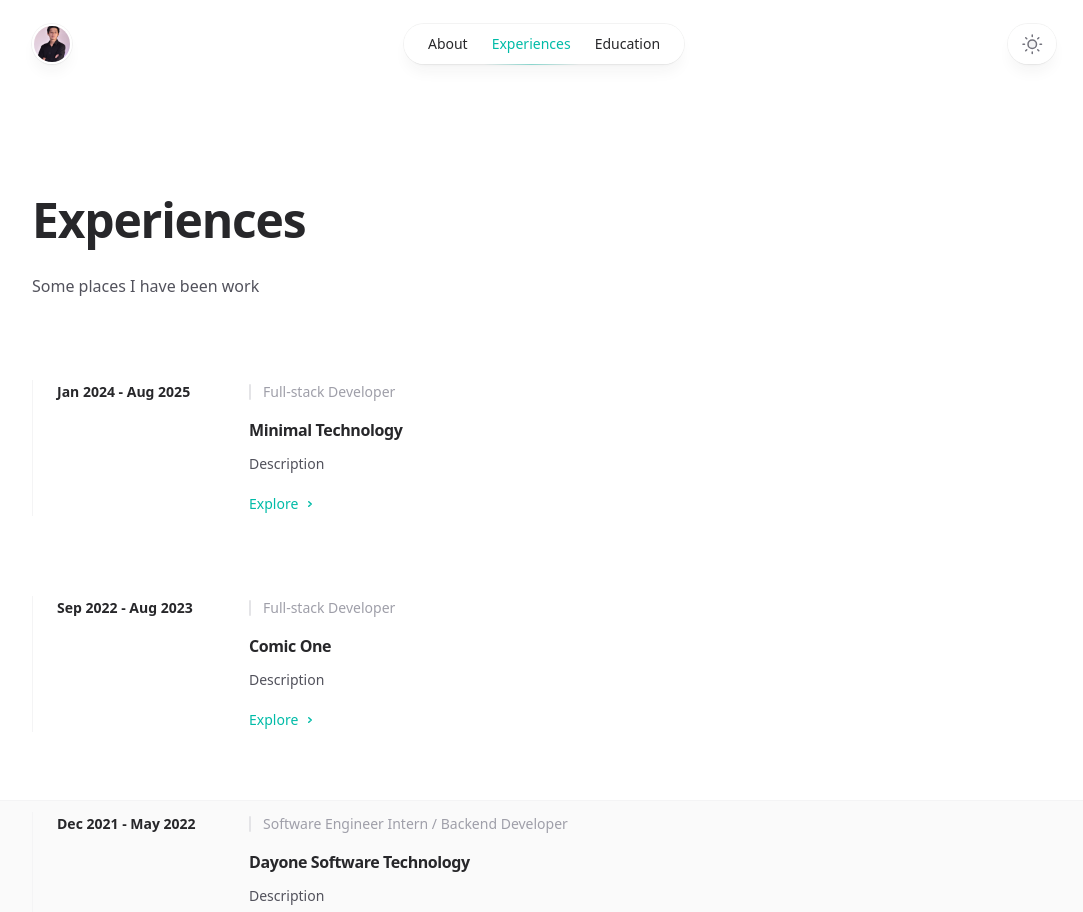
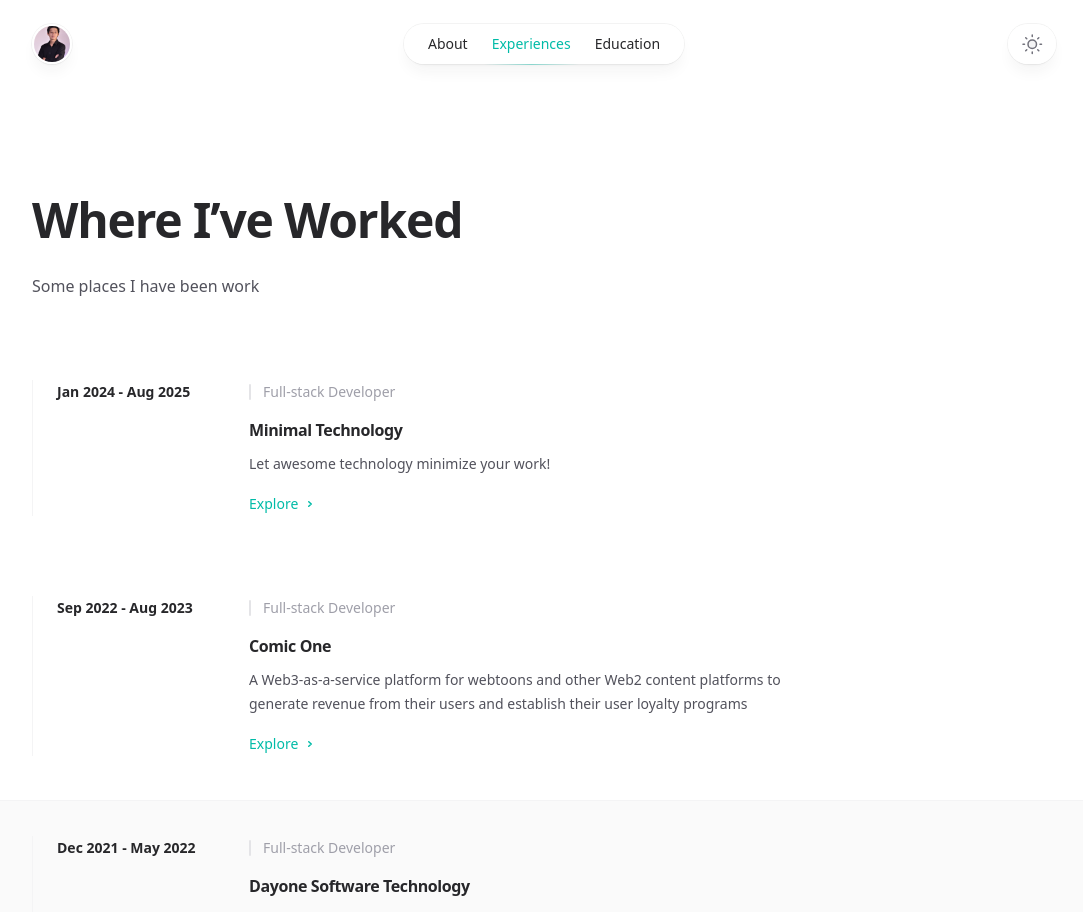
Before and after one commit to haicao2805/minimal-portfolio, a Next.js app: page /experiences in a window 1280 px wide. Shown: the top 912 px of the page, without its empty margins (96-1179 px from the left). Built offline with nearby package versions, Linux system fonts and the light colour scheme.

Commit message:
update: exp

```diff
--- a/src/app/education/page.tsx
+++ b/src/app/education/page.tsx
@@ -30,12 +30,10 @@ function Appearance({
 }) {
   return (
     <Card as="article">
-      <Card.Title as="h3" href={href}>
-        {title}
-      </Card.Title>
+      <Card.Title>{title}</Card.Title>
       <Card.Eyebrow decorate>{role}</Card.Eyebrow>
       <Card.Description>{description}</Card.Description>
-      <Card.Cta>{cta}</Card.Cta>
+      <Card.CallToAction href={href}>{cta}</Card.CallToAction>
     </Card>
   );
 }
@@ -51,7 +49,7 @@ export default function Education() {
       <div className="space-y-20">
         <ExperienceSection title="Jan 2024 - Aug 2025">
           <Appearance
-            href="https://minimaltek.com/"
+            href="https://daihoc.fpt.edu.vn/en/"
             title="FPT Ho Chi Minh University"
             description="Description"
             role="Software Engineering"
--- /dev/null
+++ b/src/app/experiences/components/Section.tsx
@@ -0,0 +1,13 @@
+import { Section as CommonSection } from "@/components/Section";
+
+interface IProps extends React.ComponentPropsWithoutRef<typeof CommonSection> {}
+
+export const Section: React.FC<IProps> = (props) => {
+  const { children, ...rest } = props;
+
+  return (
+    <CommonSection {...rest}>
+      <div className="space-y-16">{children}</div>
+    </CommonSection>
+  );
+};
--- /dev/null
+++ b/src/app/experiences/components/SectionDetail.tsx
@@ -0,0 +1,22 @@
+import { Card } from "@/components/Card";
+
+interface IProps {
+  title: string;
+  description: string;
+  role: string;
+  cta: string;
+  href: string;
+}
+
+export const SectionDetail: React.FC<IProps> = (props) => {
+  const { title, description, role, cta, href } = props;
+
+  return (
+    <Card as="article">
+      <Card.Title> {title} </Card.Title>
+      <Card.Eyebrow decorate>{role}</Card.Eyebrow>
+      <Card.Description>{description}</Card.Description>
+      <Card.CallToAction href={href}>{cta}</Card.CallToAction>
+    </Card>
+  );
+};
--- a/src/app/experiences/page.tsx
+++ b/src/app/experiences/page.tsx
@@ -1,83 +1,66 @@
 import { type Metadata } from "next";
 
-import { Card } from "@/components/Card";
-import { Section } from "@/components/Section";
 import { SimpleLayout } from "@/components/SimpleLayout";
-
-function ExperienceSection({
-  children,
-  ...props
-}: React.ComponentPropsWithoutRef<typeof Section>) {
-  return (
-    <Section {...props}>
-      <div className="space-y-16">{children}</div>
-    </Section>
-  );
-}
-
-function Appearance({
-  title,
-  description,
-  role,
-  cta,
-  href,
-}: {
-  title: string;
-  description: string;
-  role: string;
-  cta: string;
-  href: string;
-}) {
-  return (
-    <Card as="article">
-      <Card.Title as="h3" href={href}>
-        {title}
-      </Card.Title>
-      <Card.Eyebrow decorate>{role}</Card.Eyebrow>
-      <Card.Description>{description}</Card.Description>
-      <Card.Cta>{cta}</Card.Cta>
-    </Card>
-  );
-}
+import { Section } from "./components/Section";
+import { SectionDetail } from "./components/SectionDetail";
 
 export const metadata: Metadata = {
   title: "Experiences",
   description: "Hi, I am Cao Chi Hai",
 };
 
+const LAYOUT_TITLE = "Where I’ve Worked";
+const LAYOUT_INTRO = "Some places I have been work";
+
+const experience = [
+  {
+    id: "mt",
+    title: "Minimal Technology",
+    description: "Let awesome technology minimize your work!",
+    role: "Full-stack Developer",
+    cta: "Explore",
+    href: "https://minimaltek.com/",
+    time: "Jan 2024 - Aug 2025",
+  },
+  {
+    id: "comic",
+    title: "Comic One",
+    description:
+      "A Web3-as-a-service platform for webtoons and other Web2 content platforms to generate revenue from their users and establish their user loyalty programs",
+    role: "Full-stack Developer",
+    cta: "Explore",
+    href: "https://comic.one/",
+    time: "Sep 2022 - Aug 2023",
+  },
+  {
+    id: "dayone",
+    title: "Dayone Software Technology",
+    description:
+      "A Web3-as-a-service platform for webtoons and other Web2 content platforms to generate revenue from their users and establish their user loyalty programs",
+    role: "Full-stack Developer",
+    cta: "Explore",
+    href: "https://dayoneteams.com/",
+    time: "Dec 2021 - May 2022",
+  },
+];
+
 export default function Speaking() {
   return (
-    <SimpleLayout title="Experiences" intro="Some places I have been work">
+    <SimpleLayout title={LAYOUT_TITLE} intro={LAYOUT_INTRO}>
       <div className="space-y-20">
-        <ExperienceSection title="Jan 2024 - Aug 2025">
-          <Appearance
-            href="https://minimaltek.com/"
-            title="Minimal Technology"
-            description="Description"
-            role="Full-stack Developer"
-            cta="Explore"
-          />
-        </ExperienceSection>
-
-        <ExperienceSection title="Sep 2022 - Aug 2023">
-          <Appearance
-            href="https://comic.one/"
-            title="Comic One"
-            description="Description"
-            role="Full-stack Developer"
-            cta="Explore"
-          />
-        </ExperienceSection>
-
-        <ExperienceSection title="Dec 2021 - May 2022">
-          <Appearance
-            href="https://dayoneteams.com/"
-            title="Dayone Software Technology"
-            description="Description"
-            role="Software Engineer Intern / Backend Developer"
-            cta="Explore"
-          />
-        </ExperienceSection>
+        {experience.map((exp) => {
+          return (
+            <Section key={exp.id} title={exp.time}>
+              <SectionDetail
+                href={exp.href}
+                title={exp.title}
+                description={exp.description}
+                role={exp.role}
+                cta={exp.cta}
+              />
+            </Section>
+          );
+        })}
       </div>
     </SimpleLayout>
   );
--- a/src/components/Card.tsx
+++ b/src/components/Card.tsx
@@ -1,7 +1,7 @@
-import Link from 'next/link'
-import clsx from 'clsx'
+import Link from "next/link";
+import clsx from "clsx";
 
-function ChevronRightIcon(props: React.ComponentPropsWithoutRef<'svg'>) {
+function ChevronRightIcon(props: React.ComponentPropsWithoutRef<"svg">) {
   return (
     <svg viewBox="0 0 16 16" fill="none" aria-hidden="true" {...props}>
       <path
@@ -11,102 +11,87 @@ function ChevronRightIcon(props: React.ComponentPropsWithoutRef<'svg'>) {
         strokeLinejoin="round"
       />
     </svg>
-  )
+  );
 }
 
-export function Card<T extends React.ElementType = 'div'>({
+export function Card<T extends React.ElementType = "div">({
   as,
   className,
   children,
-}: Omit<React.ComponentPropsWithoutRef<T>, 'as' | 'className'> & {
-  as?: T
-  className?: string
+}: Omit<React.ComponentPropsWithoutRef<T>, "as" | "className"> & {
+  as?: T;
+  className?: string;
 }) {
-  const Component = as ?? 'div'
+  const Component = as ?? "div";
 
   return (
     <Component
-      className={clsx(className, 'group relative flex flex-col items-start')}
+      className={clsx(className, "group relative flex flex-col items-start")}
     >
+      <div className="absolute -inset-x-4 -inset-y-6 z-0 scale-95 bg-zinc-50 opacity-0 transition group-hover:scale-100 group-hover:opacity-100 sm:-inset-x-6 sm:rounded-2xl dark:bg-zinc-800/50" />
       {children}
     </Component>
-  )
+  );
 }
 
-Card.Link = function CardLink({
-  children,
-  ...props
-}: React.ComponentPropsWithoutRef<typeof Link>) {
+Card.Title = function CardTitle({ children }: { children: React.ReactNode }) {
   return (
-    <>
-      <div className="absolute -inset-x-4 -inset-y-6 z-0 scale-95 bg-zinc-50 opacity-0 transition group-hover:scale-100 group-hover:opacity-100 sm:-inset-x-6 sm:rounded-2xl dark:bg-zinc-800/50" />
-      <Link {...props}>
-        <span className="absolute -inset-x-4 -inset-y-6 z-20 sm:-inset-x-6 sm:rounded-2xl" />
-        <span className="relative z-10">{children}</span>
-      </Link>
-    </>
-  )
-}
-
-Card.Title = function CardTitle<T extends React.ElementType = 'h2'>({
-  as,
-  href,
-  children,
-}: Omit<React.ComponentPropsWithoutRef<T>, 'as' | 'href'> & {
-  as?: T
-  href?: string
-}) {
-  const Component = as ?? 'h2'
-
-  return (
-    <Component className="text-base font-semibold tracking-tight text-zinc-800 dark:text-zinc-100">
-      {href ? <Card.Link href={href}>{children}</Card.Link> : children}
-    </Component>
-  )
-}
+    <h3 className="relative z-10 text-base font-semibold tracking-tight text-zinc-800 dark:text-zinc-100">
+      {children}
+    </h3>
+  );
+};
 
 Card.Description = function CardDescription({
   children,
 }: {
-  children: React.ReactNode
+  children: React.ReactNode;
 }) {
   return (
     <p className="relative z-10 mt-2 text-sm text-zinc-600 dark:text-zinc-400">
       {children}
     </p>
-  )
-}
+  );
+};
 
-Card.Cta = function CardCta({ children }: { children: React.ReactNode }) {
+Card.CallToAction = function CardCallToAction({
+  children,
+  href,
+}: {
+  children: React.ReactNode;
+  href: string;
+}) {
   return (
-    <div
+    <Link
+      href={href}
+      target="_blank"
       aria-hidden="true"
       className="relative z-10 mt-4 flex items-center text-sm font-medium text-teal-500"
     >
       {children}
       <ChevronRightIcon className="ml-1 h-4 w-4 stroke-current" />
-    </div>
-  )
-}
+    </Link>
+  );
+};
 
-Card.Eyebrow = function CardEyebrow<T extends React.ElementType = 'p'>({
+Card.Eyebrow = function CardEyebrow<T extends React.ElementType = "p">({
   as,
   decorate = false,
   className,
   children,
   ...props
-}: Omit<React.ComponentPropsWithoutRef<T>, 'as' | 'decorate'> & {
-  as?: T
-  decorate?: boolean
+}: Omit<React.ComponentPropsWithoutRef<T>, "as" | "decorate"> & {
+  as?: T;
+  decorate?: boolean;
 }) {
-  const Component = as ?? 'p'
+  const Component = as ?? "p";
 
   return (
     <Component
       className={clsx(
         className,
-        'relative z-10 order-first mb-3 flex items-center text-sm text-zinc-400 dark:text-zinc-500',
-        decorate && 'pl-3.5',
+        "relative z-10 order-first mb-3 flex items-center text-sm text-zinc-400 dark:text-zinc-500",
+        decorate && "pl-3.5",
       )}
       {...props}
     >
@@ -120,5 +105,5 @@ Card.Eyebrow = function CardEyebrow<T extends React.ElementType = 'p'>({
       )}
       {children}
     </Component>
-  )
-}
+  );
+};
```
